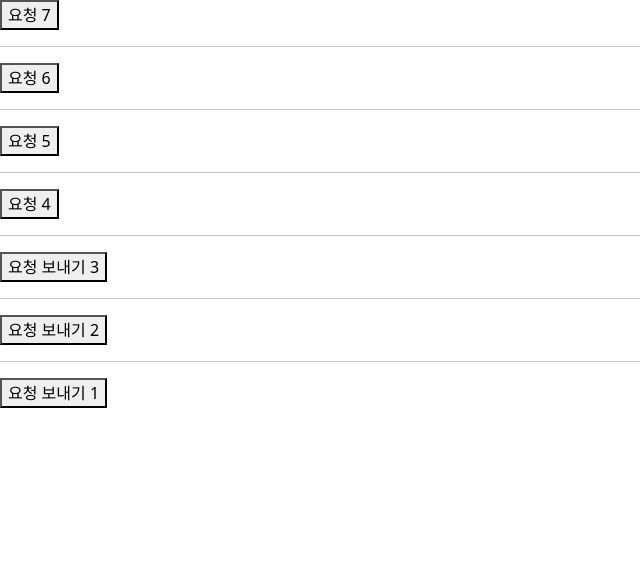
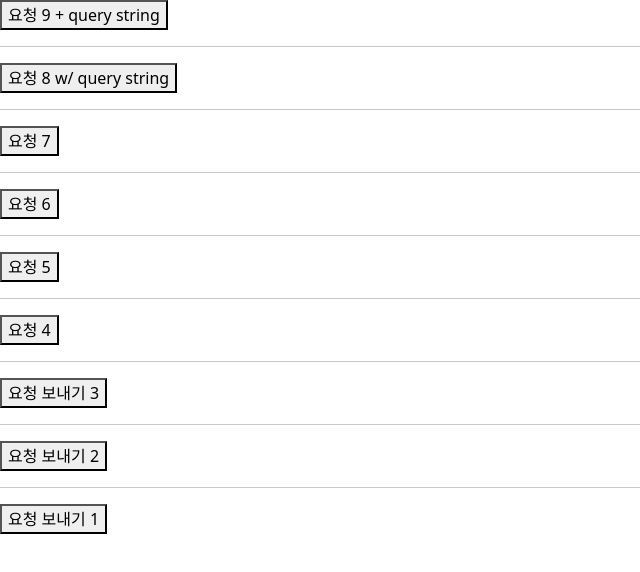
Before and after one commit to yumin359/react, a React (Vite) app: page / in a window 1280 px wide. Shown: the top 572 px of the page, without its empty margins (0-640 px from the left). Built offline with nearby package versions, Linux system fonts and the light colour scheme.

Commit message:
0707 get w/ data

```diff
--- a/src/App53.jsx
+++ b/src/App53.jsx
@@ -51,8 +51,21 @@ function App53(props) {
     axios.get("/api/main28/sub7");
   }
 
+  function handleButton8Click() {
+    // get 방식으로 데이터 보낼 때 query string 사용
+    axios.get("/api/main28/sub8?name=son&age=33");
+  }
+
+  function handleButton9Click() {
+    axios.get("/api/main28/sub9?address=seoul&score=99.99");
+  }
+
   return (
     <div>
+      <button onClick={handleButton9Click}>요청 9 + query string</button>
+      <hr />
+      <button onClick={handleButton8Click}>요청 8 w/ query string</button>
+      <hr />
       {/* 연습 : axios.get 메소드 활용해서 7버튼 클릭시 get /api/main28/sub7 요청 보내기*/}
       {/* server 에서 get /api/main28/sub7 요청 받기 */}
       <button onClick={handleButton7Click}>요청 7</button>
```
